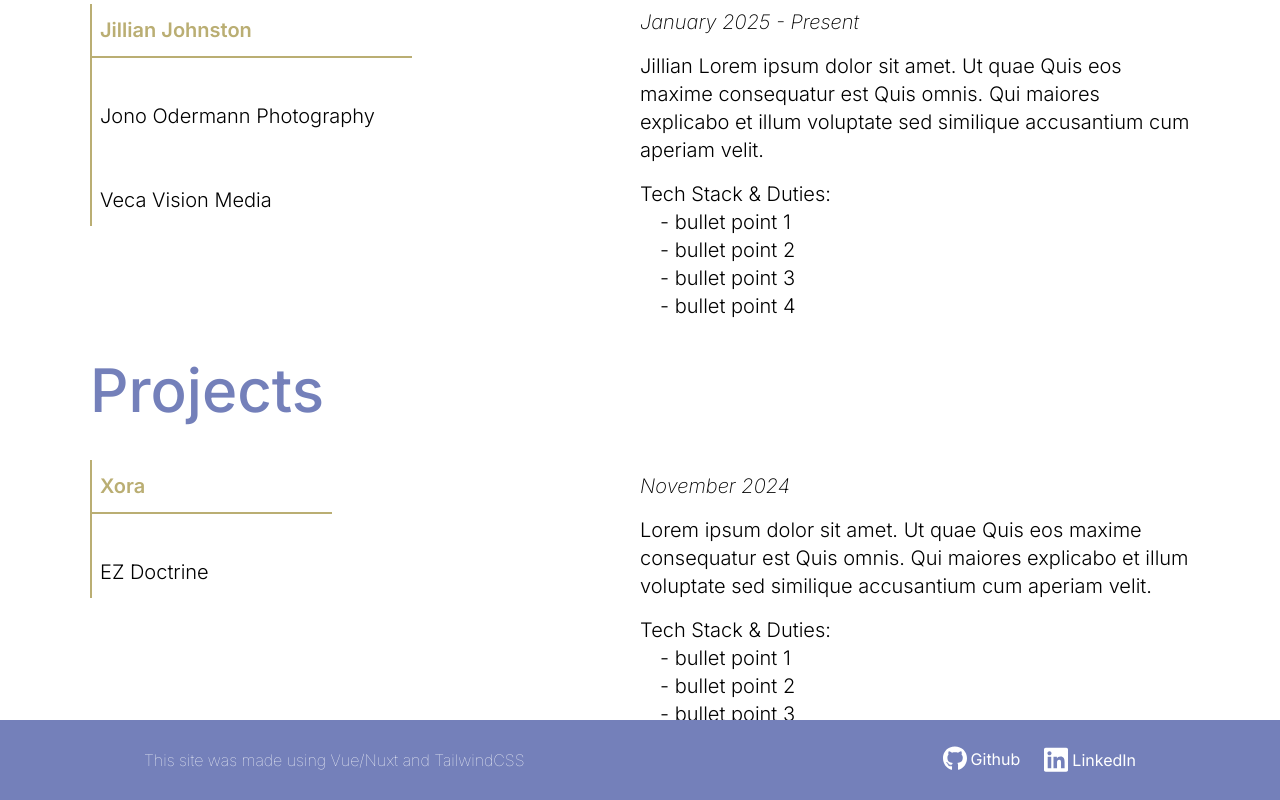
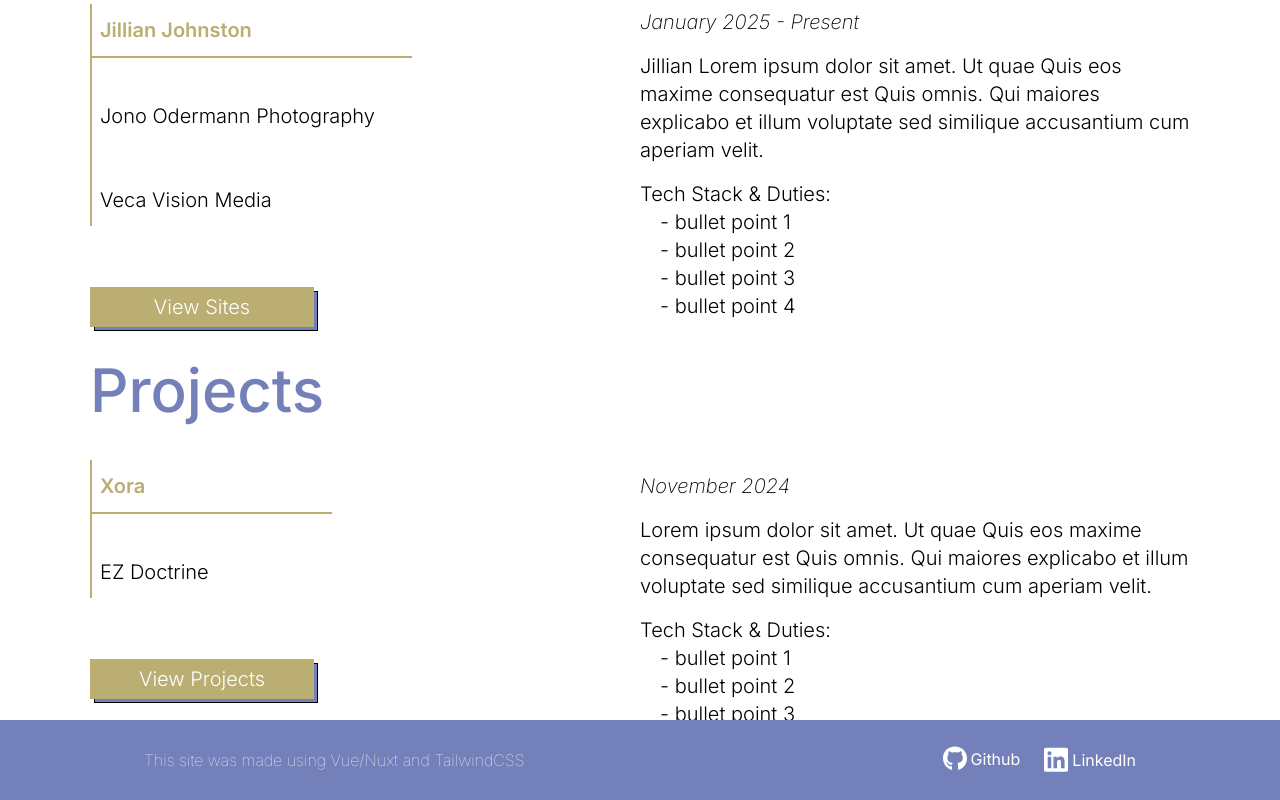
Before and after one commit to BillyCWood/FullStackPortfolio, a Nuxt app: page / in a window 1280 px wide. Shown: the part 1792-2592 px from the top of the page. Built offline with nearby package versions, Linux system fonts and the light colour scheme; what tailgrids would draw is missing.

Commit message:
added view site/project buttons to work section

```diff
--- a/sections/Home.vue
+++ b/sections/Home.vue
@@ -13,6 +13,7 @@ import Button from '~/components/Button.vue';
                     In the ever-evolving digital landscape, an internet
                     presence plays a <i class="font-light">vital, non-negotiable</i> role in the
                     <i class="font-light">success</i> and <i class="font-light">sustainability</i> of a business.
+                    <br>
                     <br>
                     I help local businesses<br>
                     <i class="font-light">compete, attract, and thrive</i> on the digital frontier.
--- a/sections/Work.vue
+++ b/sections/Work.vue
@@ -1,4 +1,6 @@
 <script setup lang="ts">
+
+import Button from '../components/Button.vue';
 
 import { ref } from 'vue';
 import { jobs, projects } from '~/constants';
@@ -20,9 +22,10 @@ const styledProj = (index: number) => ({
     <div class="grid grid-cols-2 grid-rows-2 min-h-screen pt-32 text-lg lg:text-xl font-light gap-y-10 max-xl:px-10">
         <div id="exp-list" class="">
             <h1 class="text-primary-light text-4xl lg:text-6xl font-medium">Experience</h1>
-            <ul class="flex flex-col gap-y-8 mt-10 border-l-2 border-secondary-light">
+            <ul class="flex flex-col gap-y-8 my-10 border-l-2 border-secondary-light">
                 <li v-for="(job, index) in jobs" :key="index" class="hover:cursor-pointer py-3 pl-2 max-w-64 lg:max-w-80" :class="styledJob(index)" @click="selectedJob = index">{{ job.name }}</li>
             </ul>
+            <Button message="View Sites" />
 
         </div>
 
@@ -45,9 +48,10 @@ const styledProj = (index: number) => ({
 
         <div id="proj-list">
             <h1 class="text-primary-light text-4xl lg:text-6xl font-medium">Projects</h1>
-            <ul class="flex flex-col gap-y-8 mt-10 border-l-2 border-secondary-light">
+            <ul class="flex flex-col gap-y-8 my-10 border-l-2 border-secondary-light">
                 <li v-for="(project, index) in projects" :key="index" class="hover:cursor-pointer py-3 pl-2 max-w-44 lg:max-w-60" :class="styledProj(index)" @click="selectedProj = index">{{ project.name }}</li>
             </ul>
+            <Button message="View Projects" />
         </div>
         <div id="proj-description" class="flex flex-col gap-y-4 pt-28">
             <i class="font-extralight">{{ projects[selectedProj].time }}</i>
```
